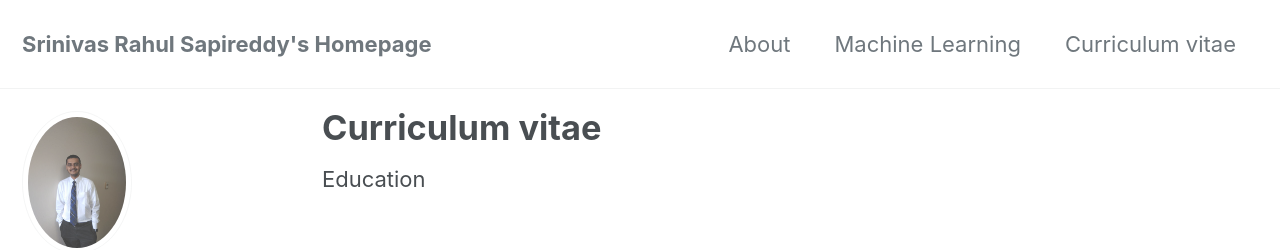
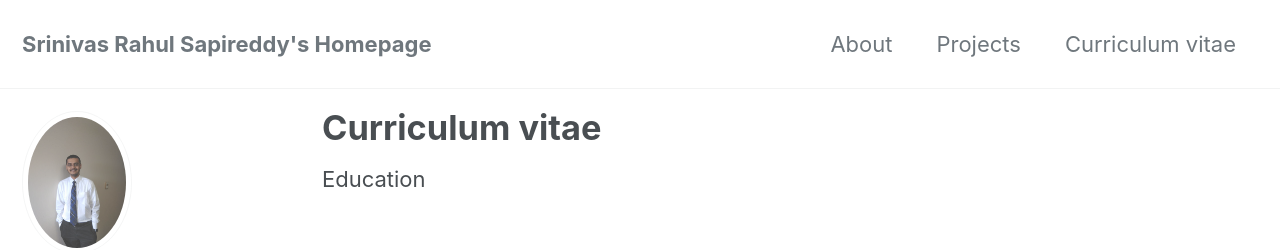
Before and after one commit to srsapireddy/srsapireddy.github.io, a Jekyll site: the page built from _pages/CV.md, in a window 1280 px wide and 900 px high. Shown: the top 250 px of the window. Built offline with Jekyll 4.4.1, drawn with Linux system fonts in a browser that asks for light colours; cached includes are drawn as plain includes; nearby versions of some CDN libraries.

Commit message:
new gith

```diff
--- a/_data/navigation.yml
+++ b/_data/navigation.yml
@@ -2,10 +2,10 @@
 main:
   - title: "About"
     url: /about/
-  - title: "Machine Learning"
-    url: /machile-learning/
+  - title: "Projects"
+    url: /projects/
   - title: "Curriculum vitae"
-    url: /curriculum-vitae/
+    url: /CV/
   # - title: "About"
   #   url: https://mmistakes.github.io/minimal-mistakes/about/
   # - title: "Sample Posts"
--- a/_pages/machinelearning.md
+++ b/_pages/machinelearning.md
@@ -1,6 +1,6 @@
 ---
 layout: archive
-permalink: /machine-learning/
+permalink: /projects/
 title: "Machine Learning Posts by Tags"
 author_profile: true
 header:
```
Also changed, not shown: _pages/CV.md (+1 -1 lines).
